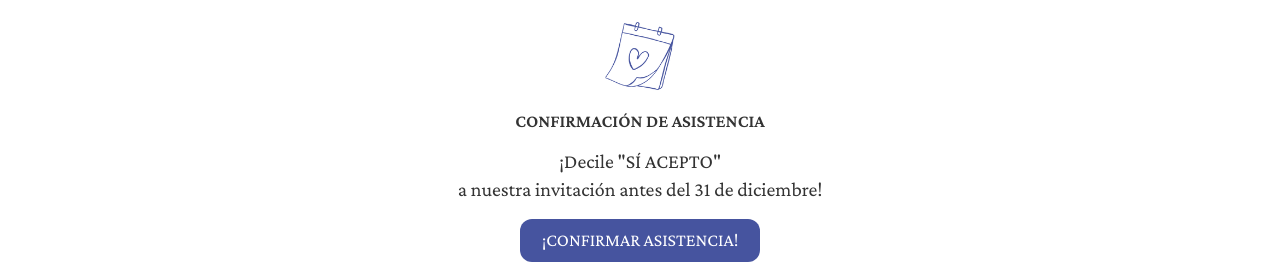
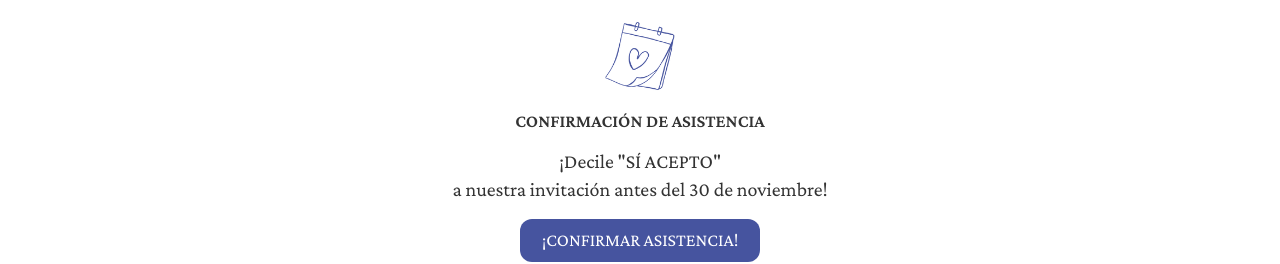
Before and after one commit to damoregui/miltonycami-invitacion, a React (Vite) app: page / in a window 1280 px wide. Shown: the part 3680-3944 px from the top of the page. Built offline with nearby package versions, Linux system fonts and the light colour scheme.

Commit message:
cambiando diciembre por noviembre

```diff
--- a/src/App.jsx
+++ b/src/App.jsx
@@ -247,7 +247,7 @@ function OriginalApp() {
           <img src="/img/asistencia.png" className="w-[70px] h-[70px]" />
           <div className="relative z-10 text-[#333]">
             <h4 className="text-[#333333] text-lg font-principal uppercase font-semibold pb-1 text-center">CONFIRMACIÓN DE ASISTENCIA</h4>
-            <h2 className="text-xl pt-2 pb-1 font-principal">¡Decile <span className="text-xl uppercase">"Sí acepto"</span> <br /> a nuestra invitación antes del 31 de diciembre!</h2>
+            <h2 className="text-xl pt-2 pb-1 font-principal">¡Decile <span className="text-xl uppercase">"Sí acepto"</span> <br /> a nuestra invitación antes del 30 de noviembre!</h2>
             <a href="https://docs.google.com/forms/d/1_FUmFUrmEmhXcNydf21CsXzmu2ZkJ46d3IBZtyDM-C0/viewform?edit_requested=true" target="_blank" rel="noopener noreferrer"
               className="mt-3 inline-block bg-primario text-white font-principal uppercase rounded-xl text-[18px] py-2 px-2 w-60 hover:bg-terciario text-center">
               ¡Confirmar Asistencia!
```
